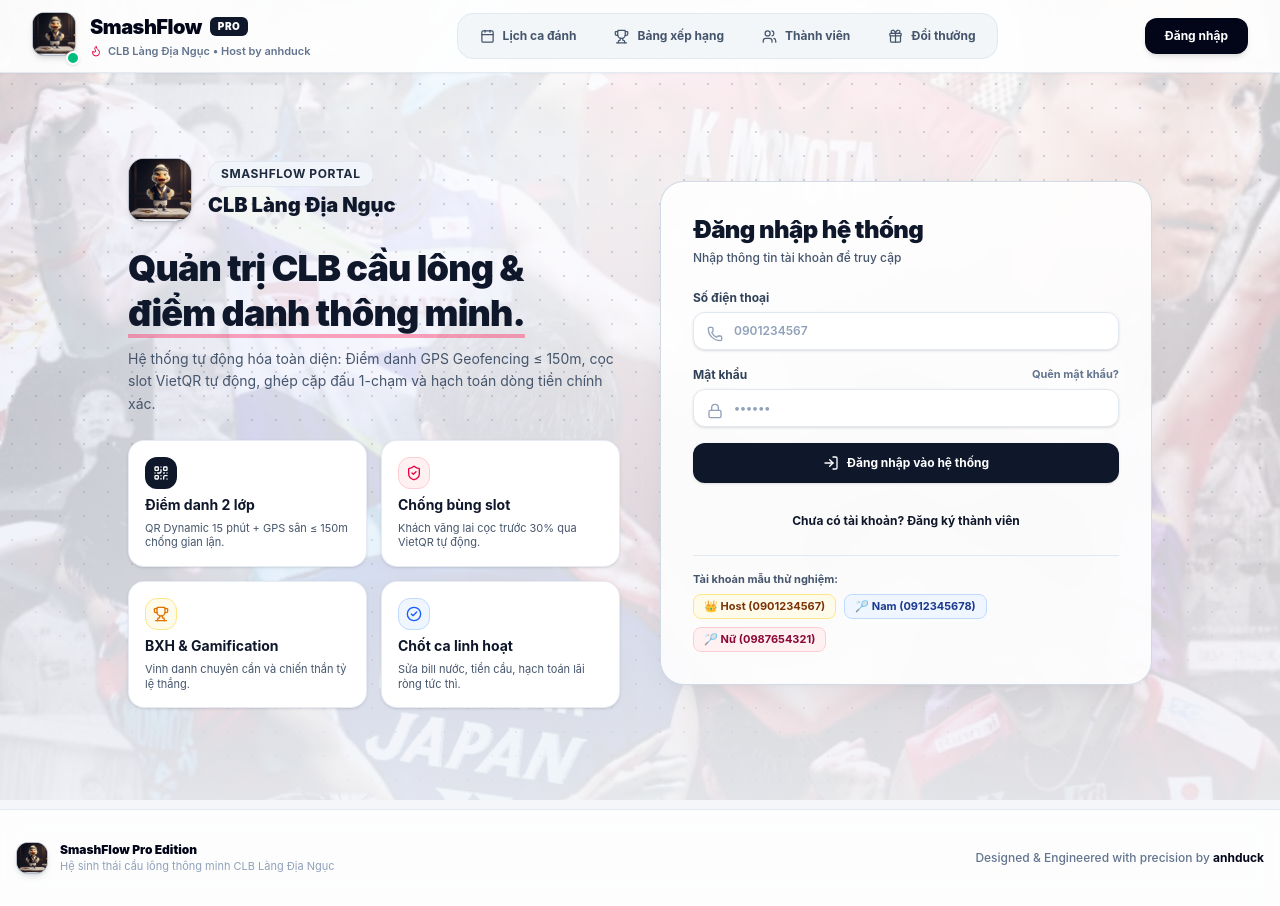
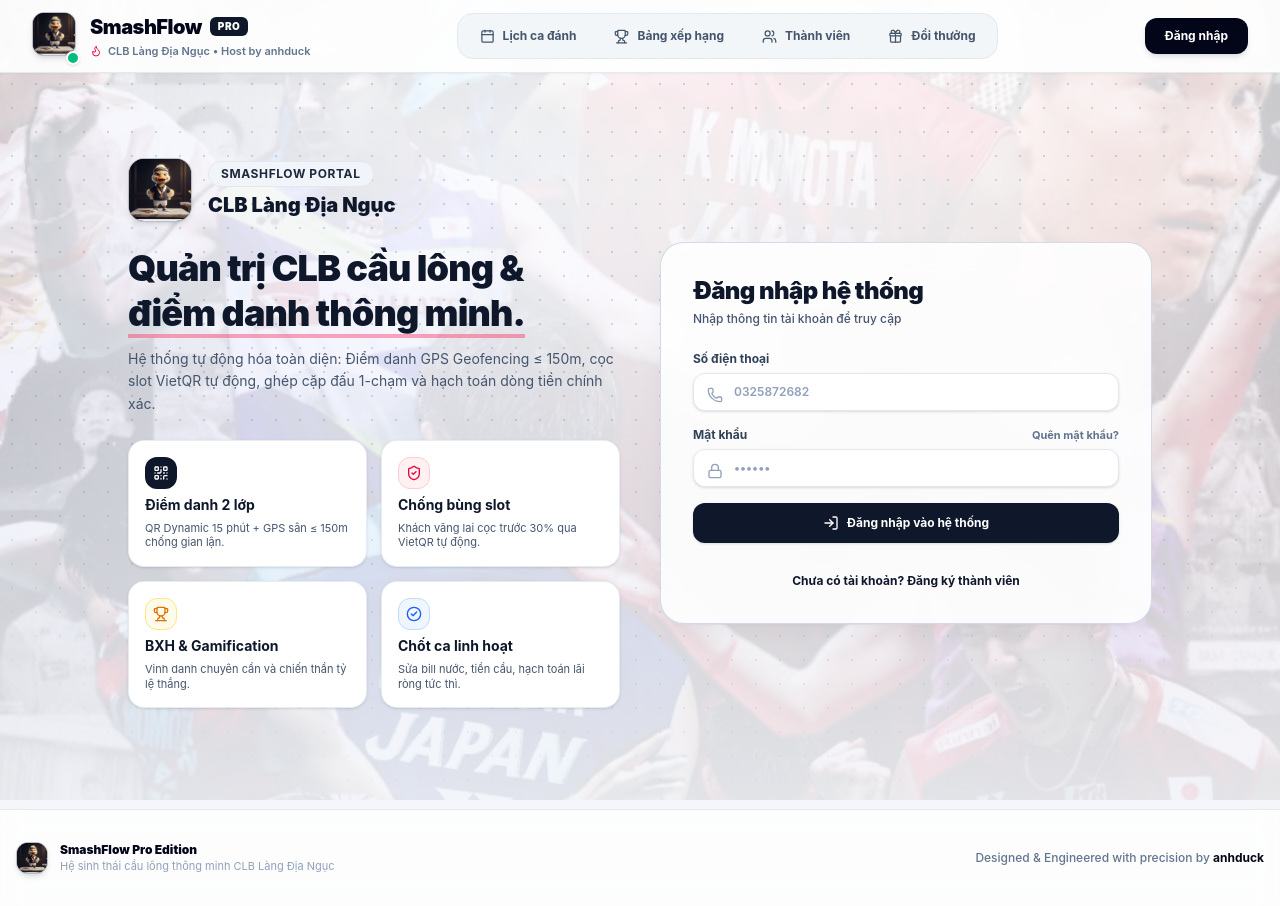
Before and after one commit to phamanhduc8577-hash/badminton-hub, a React (Vite) app in the folder frontend/: page /login in a window 1280 px wide. Built offline with nearby package versions, Linux system fonts and the light colour scheme; no server answers.

Commit message:
chore: remove demo test accounts quick-login bar from login view

```diff
--- a/frontend/src/views/LoginView.tsx
+++ b/frontend/src/views/LoginView.tsx
@@ -279,7 +279,7 @@ export const LoginView: React.FC = () => {
                     <input
                       type="tel"
                       required
-                      placeholder="0901234567"
+                      placeholder="0325872682"
                       value={phone}
                       onChange={(e) => setPhone(e.target.value)}
                       className="w-full bg-white border border-slate-200 rounded-xl py-2.5 pl-10 pr-4 text-xs text-slate-900 placeholder:text-slate-400 focus:outline-none focus:border-slate-900 shadow-sm font-semibold"
@@ -500,48 +500,6 @@ export const LoginView: React.FC = () => {
                 )}
               </div>
             )}
-
-            {/* Demo Quick Login Bar */}
-            {!isForgotPassword && (
-              <div className="pt-4 border-t border-slate-200 text-xs">
-                <span className="text-slate-600 font-bold block mb-2 text-[11px]">Tài khoản mẫu thử nghiệm:</span>
-                <div className="flex flex-wrap gap-2">
-                  <button
-                    type="button"
-                    onClick={() => {
-                      setPhone('0901234567')
-                      setPassword('123456')
-                      setIsRegister(false)
-                    }}
-                    className="px-2.5 py-1 bg-amber-50 hover:bg-amber-100 text-amber-900 rounded-lg border border-amber-200 text-[11px] font-bold transition"
-                  >
-                    👑 Host (0901234567)
-                  </button>
-                  <button
-                    type="button"
-                    onClick={() => {
-                      setPhone('0912345678')
-                      setPassword('123456')
-                      setIsRegister(false)
-                    }}
-                    className="px-2.5 py-1 bg-blue-50 hover:bg-blue-100 text-blue-900 rounded-lg border border-blue-200 text-[11px] font-bold transition"
-                  >
-                    🏸 Nam (0912345678)
-                  </button>
-                  <button
-                    type="button"
-                    onClick={() => {
-                      setPhone('0987654321')
-                      setPassword('123456')
-                      setIsRegister(false)
-                    }}
-                    className="px-2.5 py-1 bg-rose-50 hover:bg-rose-100 text-rose-900 rounded-lg border border-rose-200 text-[11px] font-bold transition"
-                  >
-                    🏸 Nữ (0987654321)
-                  </button>
-                </div>
-              </div>
-            )}
           </div>
         </div>
       </div>
```
